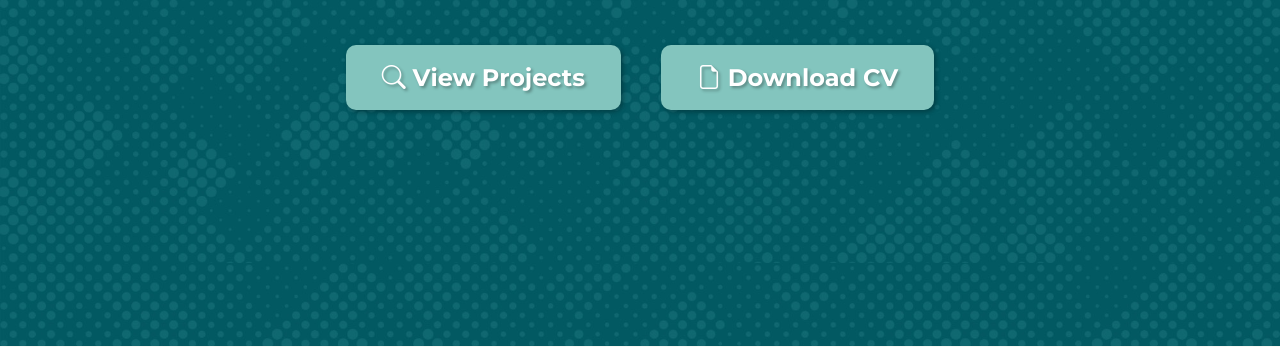
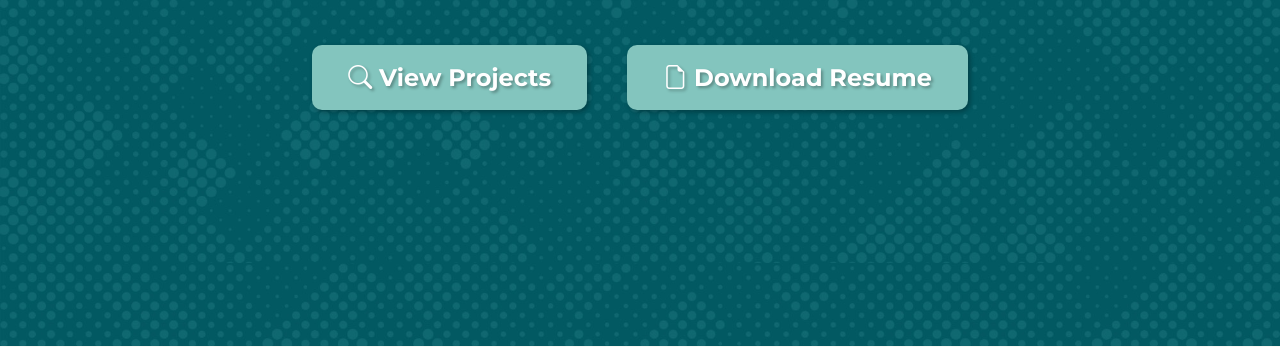
Before and after one commit to AitorFDK/my-portfolio, a plain HTML site: page index.html in a window 1280 px wide. Shown: the part 454-801 px from the top of the page. Drawn offline with nearby package versions, Linux system fonts and the light colour scheme.

Commit message:
Actualizar curriculum

```diff
--- a/index.html
+++ b/index.html
@@ -37,8 +37,8 @@
             <a href="#projects"
                 onclick="event.preventDefault(); document.querySelector('#projects').scrollIntoView({ behavior: 'smooth' });"
                 type="button" class="button button-secondary"><i class="bi bi-search"></i> View Projects</a>
-            <a href="CV_AitorLopez.pdf" download="CV_AitorLopez.pdf" type="button" class="button" target="_blank"><i
-                    class="bi bi-file-earmark"></i> Download CV</a>
+            <a href="AitorLopez_Resume.pdf" download="AitorLopez_Resume.pdf" type="button" class="button" target="_blank"><i
+                    class="bi bi-file-earmark"></i> Download Resume</a>
         </div>
     </section>
 
```
Also changed, not shown: 2 other files.
